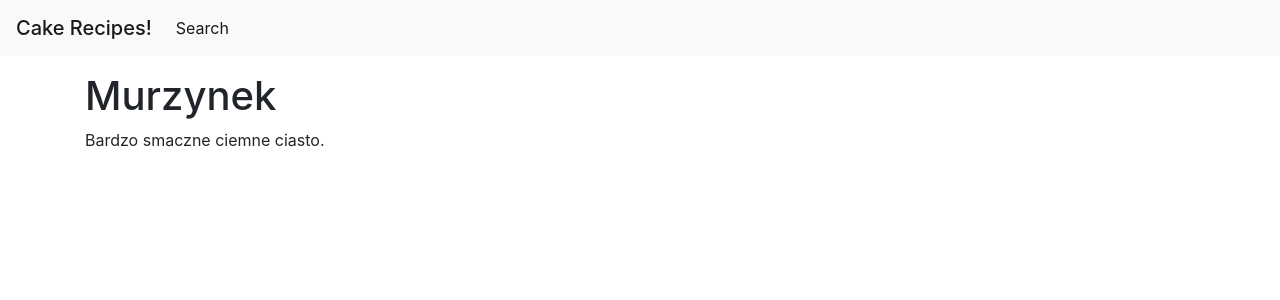
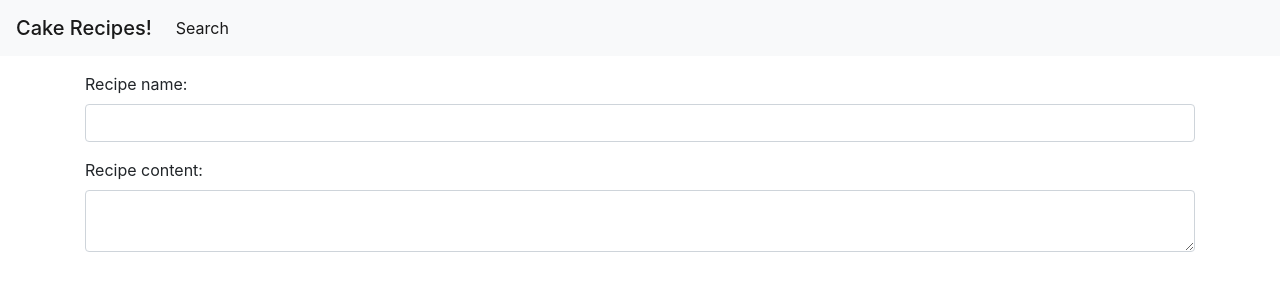
Before and after one commit to Amadek/cake-recipes-client-desktop, a React (Create React App) app: page /recipe/1/edit in a window 1280 px wide. Shown: the top 300 px of the page. Built offline with nearby package versions, Linux system fonts and the light colour scheme; sample sign-in values are in the browser's storage.

Commit message:
EditRecipe raw route

```diff
--- a/src/App.js
+++ b/src/App.js
@@ -2,10 +2,11 @@ import React from 'react';
 import { BrowserRouter as Router, Route, Switch, Redirect } from 'react-router-dom';
 import { NavBar } from './NavBar';
 import { SearchTabWithRouter } from './SearchTab';
-import { ReadRecipeTabWithRouter } from './ReadRecipeTab';
+import { RecipeDetailsWithRouter } from './RecipeDetails';
 import { AppContext } from './AppContext';
 import { CakeRecipesApiClient } from './CakeRecipesApiClient';
-import { LoginWithRouter } from './Login';
+import { AuthWithRouter } from './Auth';
+import { EditRecipe } from './EditRecipe';
 
 export class App extends React.Component {
   constructor (props) {
@@ -21,11 +22,14 @@ export class App extends React.Component {
         <Router>
           <NavBar />
           <Switch>
-            <Route path='/login'>
-              <LoginWithRouter />
+            <Route path='/auth'>
+              <AuthWithRouter />
             </Route>
+            <PrivateRoute path='/recipe/:recipeId/edit'>
+              <EditRecipe />
+            </PrivateRoute>
             <PrivateRoute path='/recipe/:recipeId'>
-              <ReadRecipeTabWithRouter />
+              <RecipeDetailsWithRouter />
             </PrivateRoute>
             <PrivateRoute path='/'>
               <SearchTabWithRouter />
@@ -38,13 +42,11 @@ export class App extends React.Component {
 }
 
 function PrivateRoute ({ children, ...rest }) {
-  return (
-    <Route {...rest} render={handleRender} />
-  );
+  return <Route {...rest} render={handleRender} />;
 
   function handleRender ({ location }) {
     return !window.localStorage.getItem('jwt')
-      ? <Redirect to={{ pathname: '/login', state: { from: location } }} />
+      ? <Redirect to={{ pathname: '/auth', state: { from: location } }} />
       : children;
   }
 }
--- a/src/Login.js
+++ b/src/Auth.js
@@ -1,8 +1,8 @@
 import React from 'react';
-import { Redirect, withRouter } from 'react-router-dom';
+import { withRouter } from 'react-router-dom';
 import Axios from 'axios';
 
-class Login extends React.Component {
+class Auth extends React.Component {
   render () {
     const jwtFromStorage = window.localStorage.getItem('jwt');
     const jwtFromQuery = new URLSearchParams(this.props.location.search).get('jwt');
@@ -42,4 +42,4 @@ class Login extends React.Component {
   }
 }
 
-export const LoginWithRouter = withRouter(Login);
+export const AuthWithRouter = withRouter(Auth);
--- /dev/null
+++ b/src/EditRecipe.js
@@ -0,0 +1,16 @@
+import React from 'react';
+
+export class EditRecipe extends React.Component {
+  render () {
+    return (
+      <main className='container mt-3'>
+        <form>
+          <label htmlFor='recipe-name'>Recipe name:</label>
+          <input type='text' className='form-control' />
+          <label htmlFor='recipe-content' className='mt-3'>Recipe content:</label>
+          <textarea id='recipe-content' className='form-control' />
+        </form>
+      </main>
+    );
+  }
+}
--- a/src/ReadRecipeTab.js
+++ b/src/RecipeDetails.js
@@ -2,7 +2,7 @@ import React from 'react';
 import { withRouter } from 'react-router-dom';
 import { AppContext } from './AppContext';
 
-class ReadRecipeTab extends React.Component {
+class RecipeDetails extends React.Component {
   constructor (props) {
     super(props);
     this.state = { recipe: null };
@@ -34,6 +34,6 @@ class ReadRecipeTab extends React.Component {
   }
 }
 
-ReadRecipeTab.contextType = AppContext;
+RecipeDetails.contextType = AppContext;
 
-export const ReadRecipeTabWithRouter = withRouter(ReadRecipeTab);
+export const RecipeDetailsWithRouter = withRouter(RecipeDetails);
```
